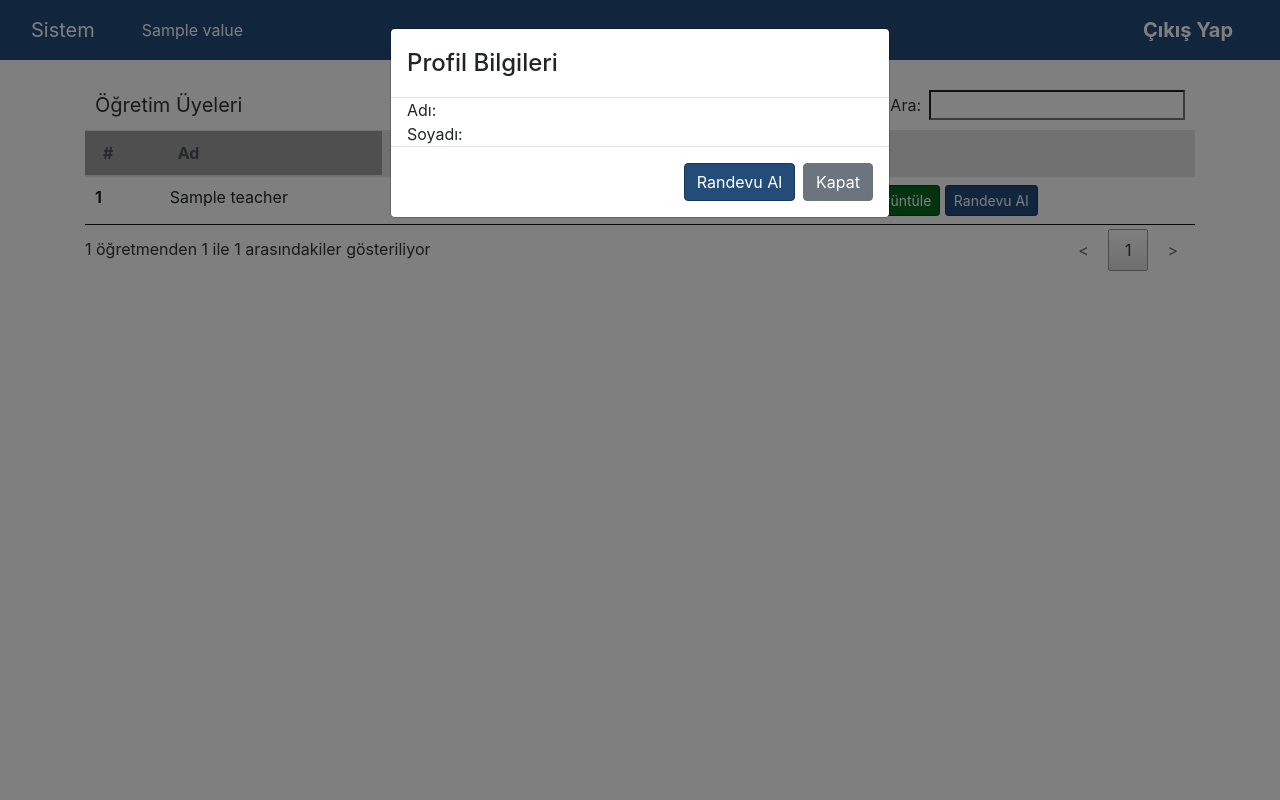
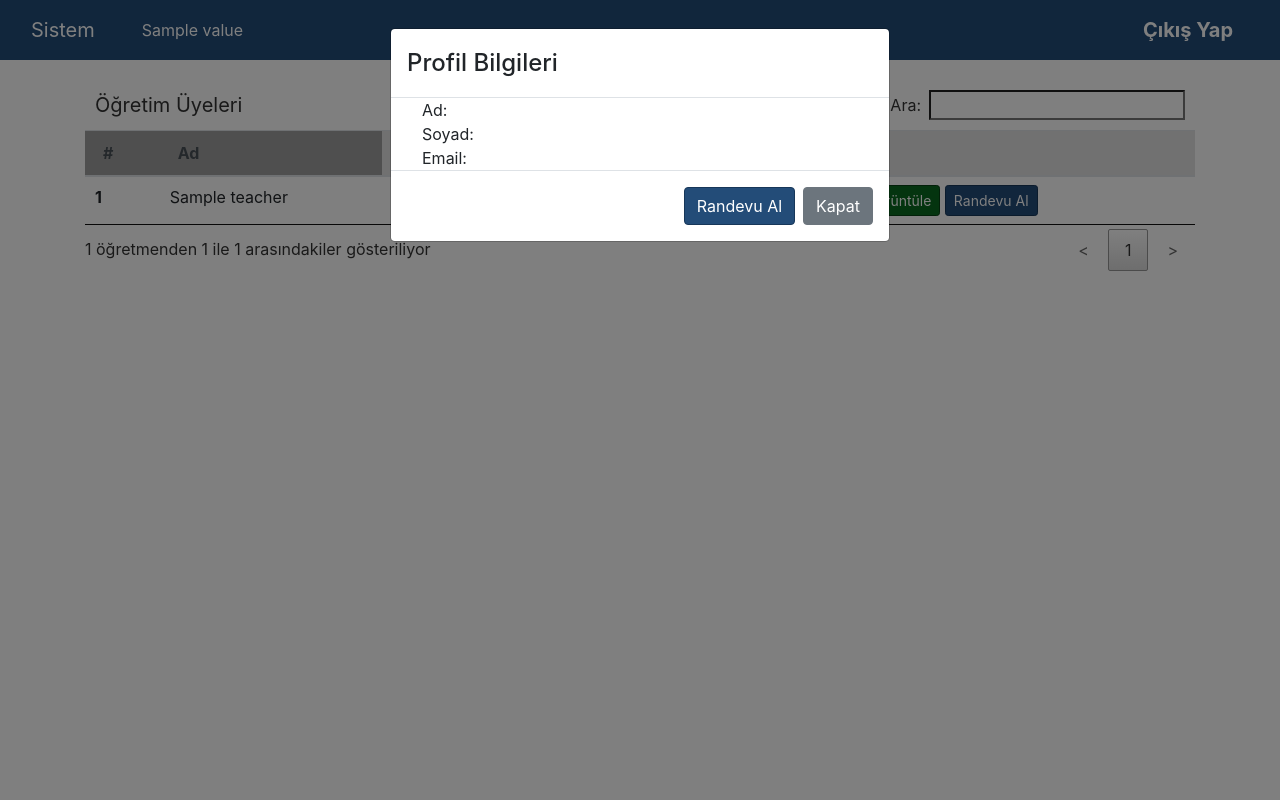
Before and after one commit to omeraytekinn/RandevuSistemi, a Flask app: template templates/randevu_talep.html in a window 1280 px wide, after a click on "Profili Görüntüle". Run offline with Flask 2, Linux system fonts and the light colour scheme; data comes from the database, SQL or seed files in the repository; both versions use the stored data as it was after the commit; the template is opened without the code that fills it: most values are stand-ins (such as "Sample title", 1, 10 or a date in 2020); data that the repository does not hold is empty; some libraries are stand-ins or nearby versions; grey boxes are pictures that could not be loaded.

Commit message:
Randevu talep sayfasındaki öğretmenlerin profillerini görüntüle butonları ile ilgili öğretmenin profilinin model olarak açılması sağlandı. Bunu yaparken bilgiler main.py'nin içinde show_profile metodunun altında json formatına sokularak gönderilir. Script.js'nin içinde ise bu json ayrıştırılır ve ilgili alanlara yazılır

```diff
--- a/Classes.py
+++ b/Classes.py
@@ -2,6 +2,7 @@ from sqlalchemy import create_engine,Column, Integer, String ,ForeignKey,case,Da
 from sqlalchemy.orm import column_property, relationship,sessionmaker
 from sqlalchemy.ext.declarative import declarative_base
 import datetime
+from flask import jsonify
 
 engine = create_engine('sqlite:///Randevu.db',echo=True, connect_args={'check_same_thread':False})#interface of database
 Base = declarative_base()
@@ -19,7 +20,7 @@ class User(Base):
 
    __mapper_args__ = {'polymorphic_on':user_type,'polymorphic_identity':"User"}
    def __repr__(self):
-      return "<User(name='%s', fullname='%s', nickname='%s')>" % (self.name, self.name, self.username)
+      return self
 
 class Student(User):
    __tablename__ = 'student'
--- a/main.py
+++ b/main.py
@@ -121,7 +121,13 @@ def logout():
 @app.route('/get/profile/<id>')
 def show_profile(id):
     teacher=Classes.GetTeacher(id)
-    return jsonify(teacher)
+    _teacher = {
+        'name': teacher.name,
+        'surname': teacher.surname,
+        'email': teacher.email
+        ## devamı da buraya
+    }
+    return jsonify(_teacher)
 
 
 if __name__ == '__main__':
--- a/static/scripts/scripts.js
+++ b/static/scripts/scripts.js
@@ -76,7 +76,9 @@ $(document).ready(function () {
       $.ajax({
         url: 'get/profile/'+profilid,
         success: function(data) {
-            $('#profile-modal .modal-icerik').html(data.name);
+          $('#profile-modal .modal-icerik').eq(0).html(data.name);
+          $('#profile-modal .modal-icerik').eq(1).html(data.surname);
+          $('#profile-modal .modal-icerik').eq(2).html(data.email);
         }
       });
     });
--- a/templates/includes/profile_modal.html
+++ b/templates/includes/profile_modal.html
@@ -4,13 +4,19 @@
       <div class="modal-header">
         <h4 class="modal-title">Profil Bilgileri</h4>
       </div>
-      <div class="modal-body ml-3">
-        Adı:
-        <div class="modal-icerik">
+      <div class="modal-body ml-3 row">
+        <div class="col-3">
+          Ad:
         </div>
-        Soyadı:
-        <div class="modal-icerik">
+        <div class="modal-icerik col-9"></div>
+        <div class="col-3">
+          Soyad:
         </div>
+        <div class="modal-icerik col-9"></div>
+        <div class="col-3">
+          Email:
+        </div>
+        <div class="modal-icerik col-9"></div>
       </div>
       <div class="modal-footer">
         <button type="button" class="btn btn-primary" data-dismiss="modal" data-toggle="modal" href="#randevual-modal">Randevu Al</button>
--- a/templates/includes/randevu_talep_modal.html
+++ b/templates/includes/randevu_talep_modal.html
@@ -0,0 +1,20 @@
+<div id="randevual-modal" class="modal fade" role="dialog">
+  <div class="modal-dialog">
+    <div class="modal-content">
+      <div class="modal-header">
+        <h4 class="modal-title">Profil Bilgileri</h4>
+      </div>
+      <div class="modal-body ml-3">
+        Adı:
+        <div class="modal-icerik">
+        </div>
+        Soyadı:
+        <div class="modal-icerik">
+        </div>
+      </div>
+      <div class="modal-footer">
+        <button type="button" class="btn btn-primary">Randevu Al</button>
+      </div>
+    </div>
+  </div>
+</div>
--- a/templates/includes/randevual_modal.html
+++ /dev/null
@@ -1,20 +0,0 @@
-<div id="randevual-modal" class="modal fade" role="dialog">
-  <div class="modal-dialog">
-    <div class="modal-content">
-      <div class="modal-header">
-        <h4 class="modal-title">Profil Bilgileri</h4>
-      </div>
-      <div class="modal-body ml-3">
-        Adı:
-        <div class="modal-icerik">
-        </div>
-        Soyadı:
-        <div class="modal-icerik">
-        </div>
-      </div>
-      <div class="modal-footer">
-        <button type="button" class="btn btn-primary">Randevu Al</button>
-      </div>
-    </div>
-  </div>
-</div>
--- a/templates/randevu_talep.html
+++ b/templates/randevu_talep.html
@@ -6,6 +6,6 @@
 
 {% include 'includes/profile_modal.html' %}
 
-{% include 'includes/randevual_modal.html' %}
+{% include 'includes/randevu_talep_modal.html' %}
 
 {% endblock %}
```
Also changed, not shown: Randevu.db.
